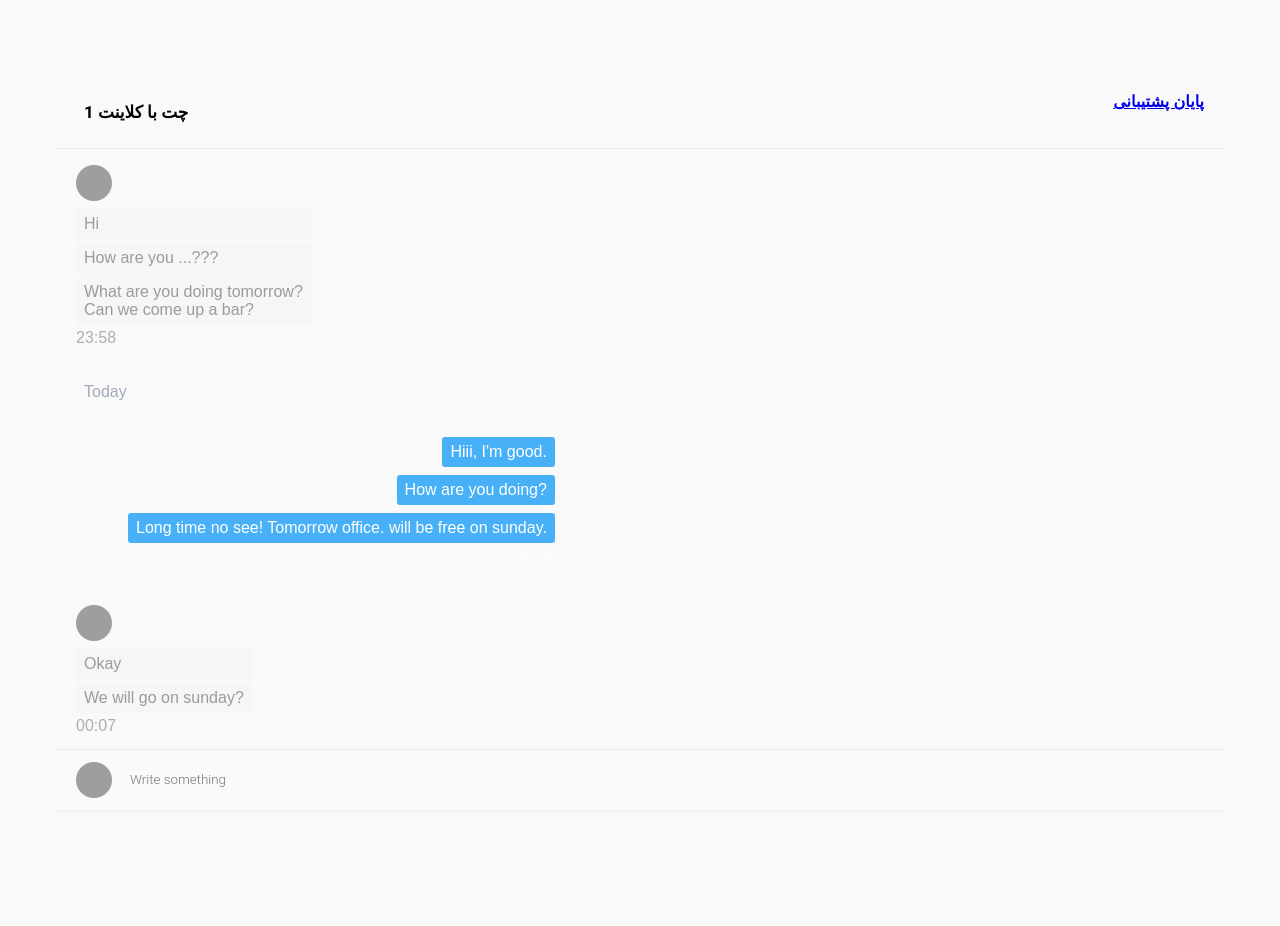
After one commit to barouk/live-support-django, a Django app: page /room/list/1/ in a window 1280 px wide. The commit adds this page. Shown: the top 926 px of the page. Run offline with Django 4.2, Linux system fonts and the light colour scheme; some libraries are stand-ins or nearby versions; grey boxes are pictures that could not be loaded.

Commit message:
admin template html

```diff
--- a/chat/static/chat/style.css
+++ b/chat/static/chat/style.css
@@ -89,3 +89,308 @@ body {
     text-align: right;
 
 }
+.card-bordered {
+    border: 1px solid #ebebeb;
+}
+
+.card {
+    border: 0;
+    border-radius: 0px;
+    margin-bottom: 30px;
+    -webkit-box-shadow: 0 2px 3px rgba(0,0,0,0.03);
+    box-shadow: 0 2px 3px rgba(0,0,0,0.03);
+    -webkit-transition: .5s;
+    transition: .5s;
+}
+
+.padding {
+    padding: 3rem !important
+}
+
+body {
+    background-color: #f9f9fa
+}
+
+.card-header:first-child {
+    border-radius: calc(.25rem - 1px) calc(.25rem - 1px) 0 0;
+}
+
+
+.card-header {
+    display: -webkit-box;
+    display: flex;
+    -webkit-box-pack: justify;
+    justify-content: space-between;
+    -webkit-box-align: center;
+    align-items: center;
+    padding: 15px 20px;
+    background-color: transparent;
+    border-bottom: 1px solid rgba(77,82,89,0.07);
+}
+
+.card-header .card-title {
+    padding: 0;
+    border: none;
+}
+
+h4.card-title {
+    font-size: 17px;
+}
+
+.card-header>*:last-child {
+    margin-right: 0;
+}
+
+.card-header>* {
+    margin-left: 8px;
+    margin-right: 8px;
+}
+
+.btn-secondary {
+    color: #4d5259 !important;
+    background-color: #e4e7ea;
+    border-color: #e4e7ea;
+    color: #fff;
+}
+
+.btn-xs {
+    font-size: 11px;
+    padding: 2px 8px;
+    line-height: 18px;
+}
+.btn-xs:hover{
+    color:#fff !important;
+}
+
+
+
+
+.card-title {
+    font-family: Roboto,sans-serif;
+    font-weight: 300;
+    line-height: 1.5;
+    margin-bottom: 0;
+    padding: 15px 20px;
+    border-bottom: 1px solid rgba(77,82,89,0.07);
+}
+
+
+.ps-container {
+    position: relative;
+}
+
+.ps-container {
+    -ms-touch-action: auto;
+    touch-action: auto;
+    overflow: hidden!important;
+    -ms-overflow-style: none;
+}
+
+.media-chat {
+    padding-right: 64px;
+    margin-bottom: 0;
+}
+
+.media {
+    padding: 16px 12px;
+    -webkit-transition: background-color .2s linear;
+    transition: background-color .2s linear;
+}
+
+.media .avatar {
+    flex-shrink: 0;
+}
+
+.avatar {
+    position: relative;
+    display: inline-block;
+    width: 36px;
+    height: 36px;
+    line-height: 36px;
+    text-align: center;
+    border-radius: 100%;
+    background-color: #f5f6f7;
+    color: #8b95a5;
+    text-transform: uppercase;
+}
+
+.media-chat .media-body {
+    -webkit-box-flex: initial;
+    flex: initial;
+    display: table;
+}
+
+.media-body {
+    min-width: 0;
+}
+
+.media-chat .media-body p {
+    position: relative;
+    padding: 6px 8px;
+    margin: 4px 0;
+    background-color: #f5f6f7;
+    border-radius: 3px;
+    font-weight: 100;
+    color:#9b9b9b;
+}
+
+.media>* {
+    margin: 0 8px;
+}
+
+.media-chat .media-body p.meta {
+    background-color: transparent !important;
+    padding: 0;
+    opacity: .8;
+}
+
+.media-meta-day {
+    -webkit-box-pack: justify;
+    justify-content: space-between;
+    -webkit-box-align: center;
+    align-items: center;
+    margin-bottom: 0;
+    color: #8b95a5;
+    opacity: .8;
+    font-weight: 400;
+}
+
+.media {
+    padding: 16px 12px;
+    -webkit-transition: background-color .2s linear;
+    transition: background-color .2s linear;
+}
+
+.media-meta-day::before {
+    margin-right: 16px;
+}
+
+.media-meta-day::before, .media-meta-day::after {
+    content: '';
+    -webkit-box-flex: 1;
+    flex: 1 1;
+    border-top: 1px solid #ebebeb;
+}
+
+.media-meta-day::after {
+    content: '';
+    -webkit-box-flex: 1;
+    flex: 1 1;
+    border-top: 1px solid #ebebeb;
+}
+
+.media-meta-day::after {
+    margin-left: 16px;
+}
+
+.media-chat.media-chat-reverse {
+    padding-right: 12px;
+    padding-left: 64px;
+    -webkit-box-orient: horizontal;
+    -webkit-box-direction: reverse;
+    flex-direction: row-reverse;
+}
+
+.media-chat {
+    padding-right: 64px;
+    margin-bottom: 0;
+}
+
+.media {
+    padding: 16px 12px;
+    -webkit-transition: background-color .2s linear;
+    transition: background-color .2s linear;
+}
+
+.media-chat.media-chat-reverse .media-body p {
+    float: right;
+    clear: right;
+    background-color: #48b0f7;
+    color: #fff;
+}
+
+.media-chat .media-body p {
+    position: relative;
+    padding: 6px 8px;
+    margin: 4px 0;
+    background-color: #f5f6f7;
+    border-radius: 3px;
+}
+
+
+.border-light {
+    border-color: #f1f2f3 !important;
+}
+
+.bt-1 {
+    border-top: 1px solid #ebebeb !important;
+}
+
+.publisher {
+    position: relative;
+    display: -webkit-box;
+    display: flex;
+    -webkit-box-align: center;
+    align-items: center;
+    padding: 12px 20px;
+    background-color: #f9fafb;
+}
+
+.publisher>*:first-child {
+    margin-left: 0;
+}
+
+.publisher>* {
+    margin: 0 8px;
+}
+
+.publisher-input {
+    -webkit-box-flex: 1;
+    flex-grow: 1;
+    border: none;
+    outline: none !important;
+    background-color: transparent;
+}
+
+button, input, optgroup, select, textarea {
+    font-family: Roboto,sans-serif;
+    font-weight: 300;
+}
+
+.publisher-btn {
+    background-color: transparent;
+    border: none;
+    color: #8b95a5;
+    font-size: 16px;
+    cursor: pointer;
+    overflow: -moz-hidden-unscrollable;
+    -webkit-transition: .2s linear;
+    transition: .2s linear;
+}
+
+.file-group {
+    position: relative;
+    overflow: hidden;
+}
+
+.publisher-btn {
+    background-color: transparent;
+    border: none;
+    color: #cac7c7;
+    font-size: 16px;
+    cursor: pointer;
+    overflow: -moz-hidden-unscrollable;
+    -webkit-transition: .2s linear;
+    transition: .2s linear;
+}
+
+.file-group input[type="file"] {
+    position: absolute;
+    opacity: 0;
+    z-index: -1;
+    width: 20px;
+}
+
+.text-info {
+    color: #48b0f7 !important;
+}
--- /dev/null
+++ b/chat/templates/chat/Room.html
@@ -0,0 +1,150 @@
+<!DOCTYPE html>
+<html>
+<head>
+    <meta name="viewport" content="width=device-width, initial-scale=1">
+    {% load static %}
+    <link rel="stylesheet" href="{% static 'chat/style.css' %}">
+</head>
+<body>
+<div class="page-content page-container" id="page-content">
+    <div class="padding">
+        <div class="row container d-flex justify-content-center">
+            <div class="col-md-6">
+                <div class="card card-bordered">
+                    <div class="card-header">
+                        <h4 class="card-title"><strong> {{ room_name }} چت با کلاینت</strong></h4>
+                        <h4> <a href="#" data-abc="true">پایان پشتیبانی</a></h4>
+
+                    </div>
+
+
+                    <div class="ps-container ps-theme-default ps-active-y" id="chat-content"
+                         style="overflow-y: scroll !important; height:600px !important;">
+                        <div class="media media-chat">
+                            <img class="avatar" src="https://img.icons8.com/color/36/000000/administrator-male.png"
+                                 alt="...">
+                            <div class="media-body">
+                                <p>Hi</p>
+                                <p>How are you ...???</p>
+                                <p>What are you doing tomorrow?<br> Can we come up a bar?</p>
+                                <p class="meta">
+                                    <time datetime="2018">23:58</time>
+                                </p>
+                            </div>
+                        </div>
+
+                        <div class="media media-meta-day">Today</div>
+
+                        <div class="media media-chat media-chat-reverse">
+                            <div class="media-body">
+                                <p>Hiii, I'm good.</p>
+                                <p>How are you doing?</p>
+                                <p>Long time no see! Tomorrow office. will be free on sunday.</p>
+                                <p class="meta">
+                                    <time datetime="2018">00:06</time>
+                                </p>
+                            </div>
+                        </div>
+
+                        <div class="media media-chat">
+                            <img class="avatar" src="https://img.icons8.com/color/36/000000/administrator-male.png"
+                                 alt="...">
+                            <div class="media-body">
+                                <p>Okay</p>
+                                <p>We will go on sunday? </p>
+                                <p class="meta">
+                                    <time datetime="2018">00:07</time>
+                                </p>
+                            </div>
+                        </div>
+
+                        <div class="media media-chat media-chat-reverse">
+                            <div class="media-body">
+                                <p>That's awesome!</p>
+                                <p>I will meet you Sandon Square sharp at 10 AM</p>
+                                <p>Is that okay?</p>
+                                <p class="meta">
+                                    <time datetime="2018">00:09</time>
+                                </p>
+                            </div>
+                        </div>
+
+                        <div class="media media-chat">
+                            <img class="avatar" src="https://img.icons8.com/color/36/000000/administrator-male.png"
+                                 alt="...">
+                            <div class="media-body">
+                                <p>Okay i will meet you on Sandon Square </p>
+                                <p class="meta">
+                                    <time datetime="2018">00:10</time>
+                                </p>
+                            </div>
+                        </div>
+
+                        <div class="media media-chat media-chat-reverse">
+                            <div class="media-body">
+                                <p>Do you have pictures of Matley Marriage?</p>
+                                <p class="meta">
+                                    <time datetime="2018">00:10</time>
+                                </p>
+                            </div>
+                        </div>
+
+                        <div class="media media-chat">
+                            <img class="avatar" src="https://img.icons8.com/color/36/000000/administrator-male.png"
+                                 alt="...">
+                            <div class="media-body">
+                                <p>Sorry I don't have. i changed my phone.</p>
+                                <p class="meta">
+                                    <time datetime="2018">00:12</time>
+                                </p>
+                            </div>
+                        </div>
+
+                        <div class="media media-chat media-chat-reverse">
+                            <div class="media-body">
+                                <p>Okay then see you on sunday!!</p>
+                                <p class="meta">
+                                    <time datetime="2018">00:12</time>
+                                </p>
+                            </div>
+                        </div>
+
+                        <div class="ps-scrollbar-x-rail" style="left: 0px; bottom: 0px;">
+                            <div class="ps-scrollbar-x" tabindex="0" style="left: 0px; width: 0px;"></div>
+                        </div>
+                        <div class="ps-scrollbar-y-rail" style="top: 0px; height: 0px; right: 2px;">
+                            <div class="ps-scrollbar-y" tabindex="0" style="top: 0px; height: 2px;"></div>
+                        </div>
+                    </div>
+
+                    <div class="publisher bt-1 border-light">
+                        <img class="avatar avatar-xs"
+                             src="https://img.icons8.com/color/36/000000/administrator-male.png" alt="...">
+                        <input class="publisher-input" type="text" placeholder="Write something">
+                        <span class="publisher-btn file-group">
+                  <i class="fa fa-paperclip file-browser"></i>
+                  <input type="file">
+                </span>
+                        <a class="publisher-btn" href="#" data-abc="true"><i class="fa fa-smile"></i></a>
+                        <a class="publisher-btn text-info" href="#" data-abc="true"><i
+                                class="fa fa-paper-plane"></i></a>
+                    </div>
+
+                </div>
+            </div>
+        </div>
+    </div>
+</div>
+
+
+<script src="https://code.jquery.com/jquery-3.3.1.slim.min.js"
+        integrity="sha384-q8i/X+965DzO0rT7abK41JStQIAqVgRVzpbzo5smXKp4YfRvH+8abtTE1Pi6jizo"
+        crossorigin="anonymous"></script>
+<script src="https://cdnjs.cloudflare.com/ajax/libs/popper.js/1.14.7/umd/popper.min.js"
+        integrity="sha384-UO2eT0CpHqdSJQ6hJty5KVphtPhzWj9WO1clHTMGa3JDZwrnQq4sF86dIHNDz0W1"
+        crossorigin="anonymous"></script>
+<script src="https://stackpath.bootstrapcdn.com/bootstrap/4.3.1/js/bootstrap.min.js"
+        integrity="sha384-JjSmVgyd0p3pXB1rRibZUAYoIIy6OrQ6VrjIEaFf/nJGzIxFDsf4x0xIM+B07jRM"
+        crossorigin="anonymous"></script>
+</body>
+</html>
--- a/chat/urls.py
+++ b/chat/urls.py
@@ -7,4 +7,6 @@ from . import views
 urlpatterns = [
     path("", views.Index, name="index"),
     path("room/list/", views.RoomList, name="RoomList"),
+    path("room/list/<str:room_name>/", views.RoomAdmin, name="RoomAdmin"),
+
 ]
--- a/chat/views.py
+++ b/chat/views.py
@@ -7,3 +7,6 @@ def Index(request):
 def RoomList(request):
     rooms_obj = models.Room.objects.filter(status= 'pennding').all()
     return render(request, "chat/RoomList.html", context={"rooms":rooms_obj})
+
+def  RoomAdmin(request,room_name):
+    return render(request, "chat/Room.html",context={"room_name":room_name})
```
Also changed, not shown: chat/consumers.py (+0 -8 lines).
